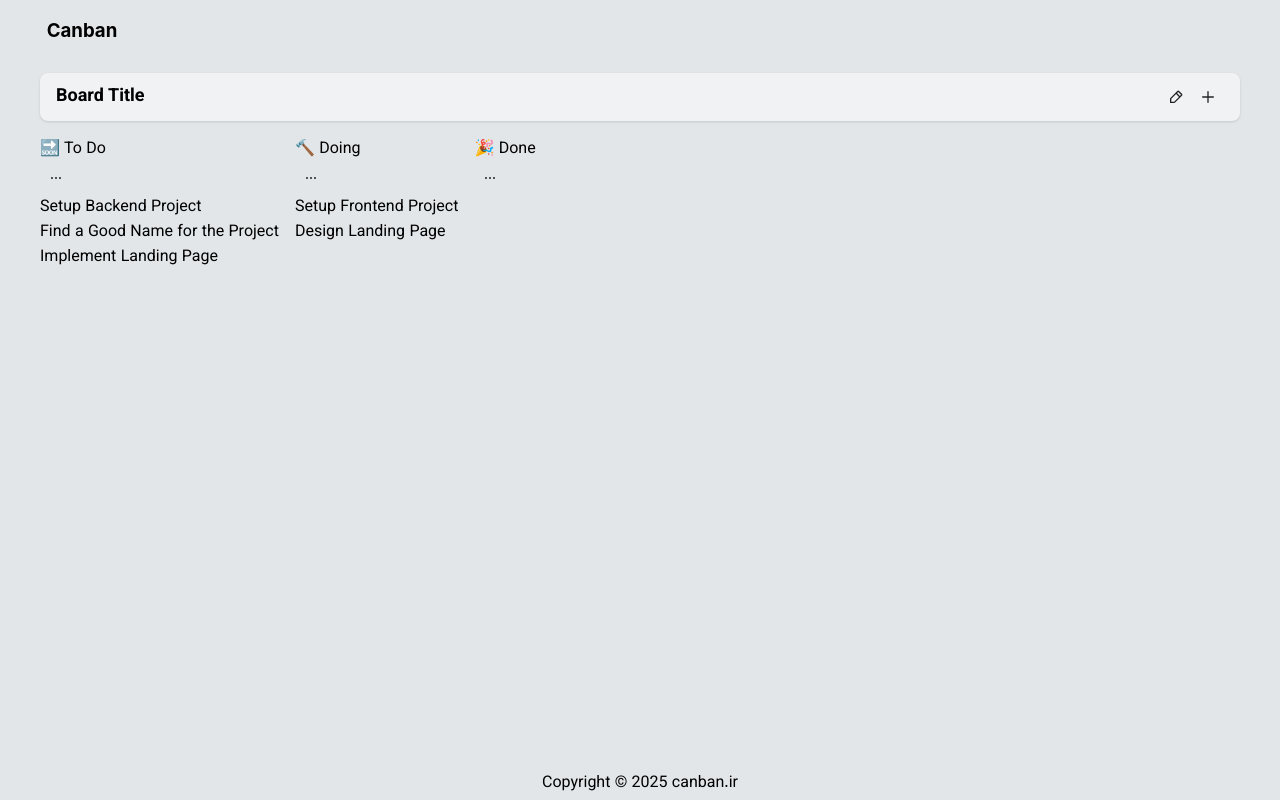
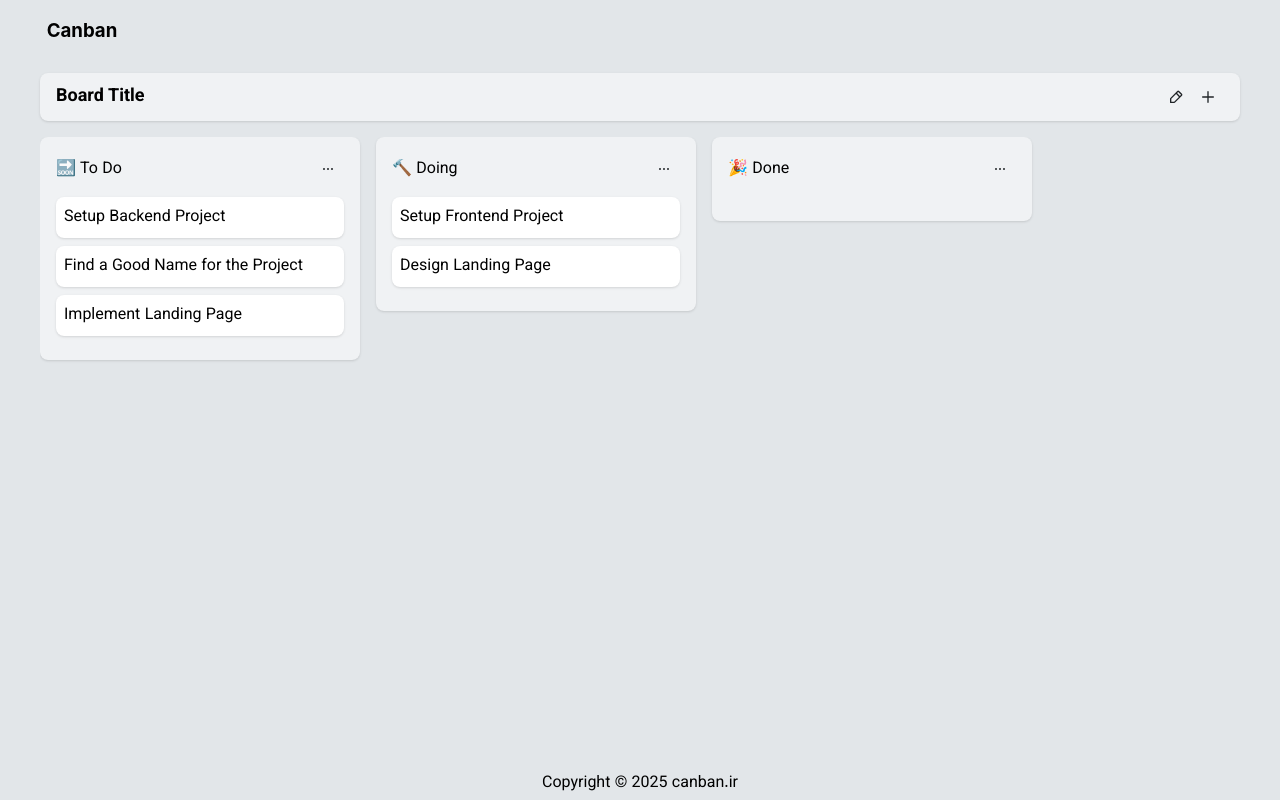
Before and after one commit to FatemehAsi/canban, a React (Vite) app: page /board/1 in a window 1280 px wide. Built offline with nearby package versions, Linux system fonts and the light colour scheme.

Commit message:
[ADD] edit button temp logic

```diff
--- a/src/components/Board/Board.tsx
+++ b/src/components/Board/Board.tsx
@@ -1,12 +1,50 @@
-import { ReactNode } from "react";
+import { ReactNode, useState } from "react";
 
 import styles from "./Board.module.css";
 import IconButton from "../IconButton/IconButton";
 import MingcuteEdit2Line from "../../icons/MingcuteEdit2Line";
 import MingcuteAddLine from "../../icons/MingcuteAddLine";
 import MingcuteMore1Line from "../../icons/MingcuteMore1Line";
+import type { ListType } from "../../types/list";
+
+import List from "../List/List";
 
 export default function Board(): ReactNode{
+    const [todoList, setTodoList] = useState<ListType>({
+        id: "1",
+        title: "🔜 To Do",
+        items: [
+            {id:"1", title: "Setup Backend Project"},
+            {id:"2", title: "Find a Good Name for the Project"},
+            {id:"3", title: "Implement Landing Page"},
+        ],
+    });
+
+     const [doingList] = useState<ListType>({
+        id: "2",
+        title: "🔨 Doing",
+        items: [
+            {id:"4", title: "Setup Frontend Project"},
+            {id:"5", title: "Design Landing Page"},
+        ],
+    });
+
+     const [doneList] = useState<ListType>({
+        id: "3",
+        title: "🎉 Done",
+        items: [],
+    });
+
+    const handleEditButtonClick = () : void => {
+        setTodoList((old) => {
+            const clone = [...old.items];
+            clone.splice(1, 1);
+            return {...old, items: clone}
+        })
+
+    }
+
+
     return(
         <div className={styles.board}>
 
@@ -14,7 +52,7 @@ export default function Board(): ReactNode{
                 <div className={styles.title}>Board Title</div>
 
                 <div className={styles.actions}>
-                    <IconButton>
+                    <IconButton onClick={handleEditButtonClick}>
                         <MingcuteEdit2Line />
                     </IconButton>
 
@@ -27,57 +65,15 @@ export default function Board(): ReactNode{
 
                 <ul className={styles.lists}>
                     <li>
-                        <div className={styles.list}>
-                            <div className={styles.header}>
-                                <div className={styles.title}>🔜 To Do</div>
-                                <IconButton>
-                                    <MingcuteMore1Line />
-                                </IconButton>
-                            </div>
-                            <ul className={styles.items}>
-                                <li>
-                                    <div className={styles.item}>Setup Backend Project</div>
-                                </li>
-                                <li>
-                                    <div className={styles.item}>Find a Good Name for the Project</div>
-                                </li>
-                                <li>
-                                    <div className={styles.item}>Implement Landing Page</div>
-                                </li>
-                            </ul>
-                        </div>
+                        <List list={todoList} />
                     </li>
 
                     <li>
-                        <div className={styles.list}>
-                            <div className={styles.header}>
-                                <div className={styles.title}>🔨 Doing</div>
-                                <IconButton>
-                                    <MingcuteMore1Line />
-                                </IconButton>
-                            </div>
-                            <ul className={styles.items}>
-                               <li>
-                                    <div className={styles.item}>Setup Frontend Project</div>
-                                </li>
-                                <li>
-                                    <div className={styles.item}>Design Landing Page</div>
-                                </li>
-                            </ul>
-                        </div>
+                        <List list={doingList} />
                     </li>
 
                     <li>
-                        <div className={styles.list}>
-                            <div className={styles.header}>
-                                <div className={styles.title}>🎉 Done</div>
-                                <IconButton>
-                                    <MingcuteMore1Line />
-                                </IconButton>
-                            </div>
-                            <ul className={styles.items}>
-                            </ul>
-                        </div>
+                        <List list={doneList} />
                     </li>
                 </ul>
             </div>
```
